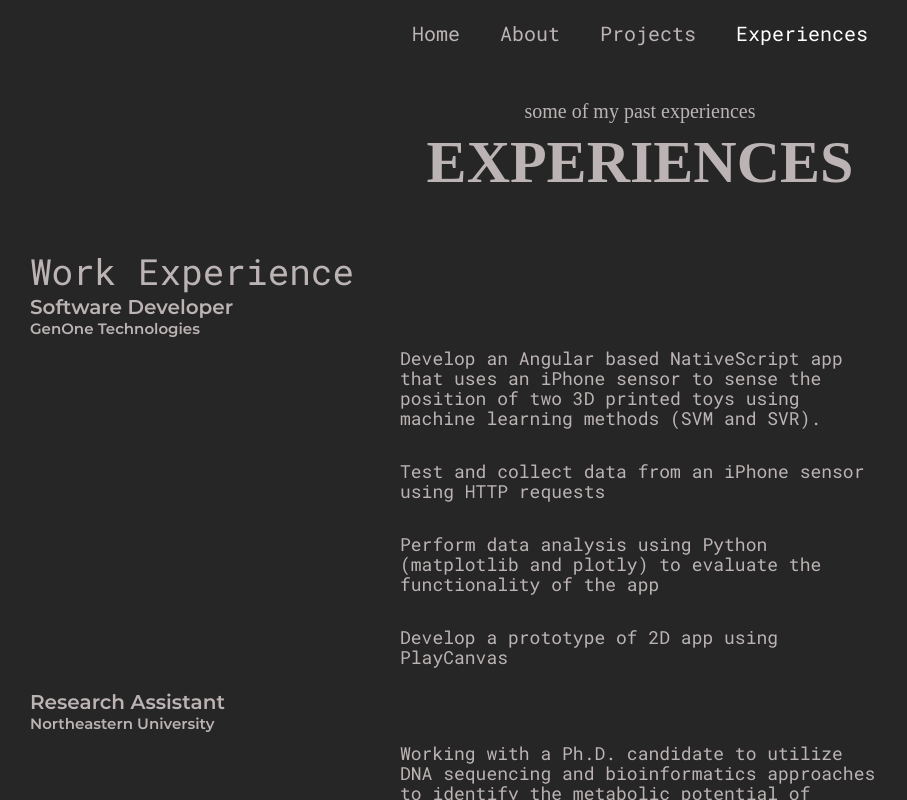
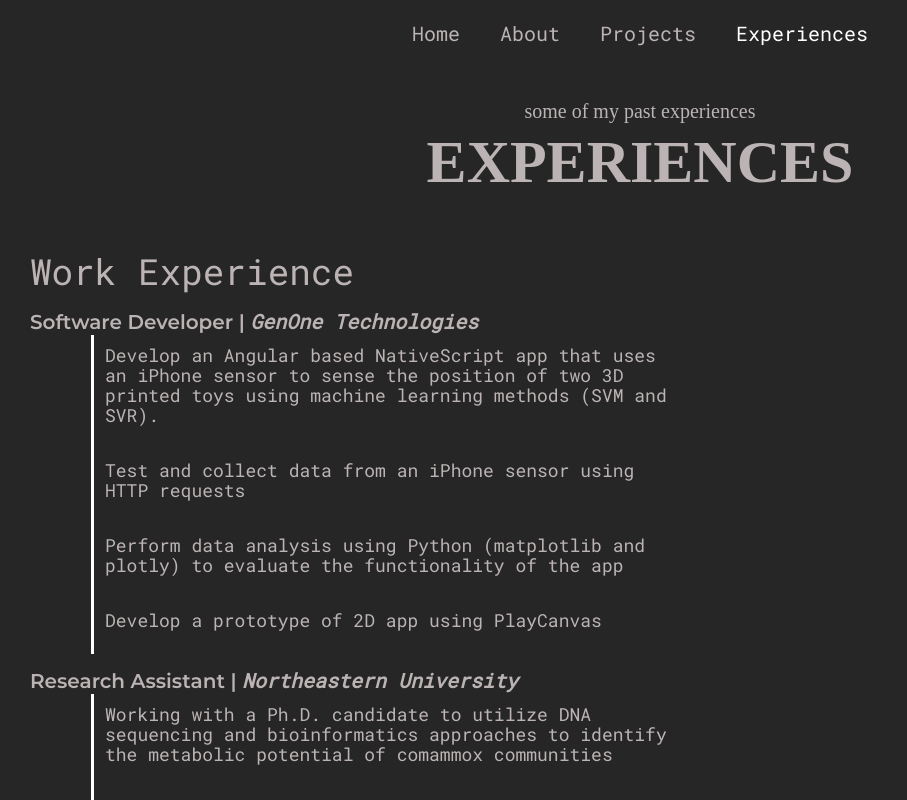
Before and after one commit to emily-chen702/emily-chen-portfolio, a React (Create React App) app: page /experiences in a window 1280 px wide. Shown: the top 800 px of the page, without its empty margins (0-907 px from the left). Built offline with nearby package versions, Linux system fonts and the light colour scheme.

Commit message:
experience formatting

```diff
--- a/src/assets/data/experiences.js
+++ b/src/assets/data/experiences.js
@@ -5,6 +5,7 @@ const experiences = [
     id: uuidv4(),
     position: 'Software Developer',
     company: 'GenOne Technologies',
+    location: 'Cambridge, MA',
     responsibilities: [
       'Develop an Angular based NativeScript app that uses an iPhone sensor to sense the position of two 3D printed toys using machine learning methods (SVM and SVR).',
       'Test and collect data from an iPhone sensor using HTTP requests',
@@ -16,6 +17,7 @@ const experiences = [
     id: uuidv4(),
     position: 'Research Assistant',
     company: 'Northeastern University',
+    location: 'Boston, MA',
     responsibilities: [
       'Working with a Ph.D. candidate to utilize DNA sequencing and bioinformatics approaches to identify the metabolic potential of comammox communities',
       'Analyzed over 2000 flow cytometry plots',
@@ -25,7 +27,8 @@ const experiences = [
   {
     id: uuidv4(),
     position: 'Data Science Intern',
-    company: 'Northeastern University',
+    company: 'Signify Health',
+    location: 'New York, NY',
     responsibilities: [
       'Formulate a novel model to represent heterogenous data in electronic health records using a 3d tensor.',
       'Developed perplexity-based probability models using Python and Scala to evaluate over 10,000 patients.',
@@ -37,6 +40,7 @@ const experiences = [
     id: uuidv4(),
     position: 'Research Assistant',
     company: 'Renasslaer Polytechnic Institute',
+    location: 'Troy, NY',
     responsibilities: [
       'Investigated optimal methods to produce bacterial cellulose which could be used as artificial skin and blood vessels',
       'Presented research findings at Long Island Science and Engineering Fair and received Honorable Mention in biochemistry and biomedical engineering',
@@ -46,6 +50,7 @@ const experiences = [
     id: uuidv4(),
     position: 'Research Assistant',
     company: 'North Shore University Hospital',
+    location: 'Manhasset, NY',
     responsibilities: [
       'Worked with a radiation oncology resident to evaluate different therapies for prostate cancer patients and their effects on their mental health.',
       'Trained 5 high school and undergraduate students on how to interpret doctors’ notes, MRI’s and conduct statistical analysis.',
--- a/src/components/WorkExperienceItem.js
+++ b/src/components/WorkExperienceItem.js
@@ -1,14 +1,24 @@
 import React from 'react';
 import styled from 'styled-components';
 import PText from './PText';
+
+/*
+FiMapPin
+IoMdBriefcase
+*/
 
 const WorkExperienceItemStyle = styled.div`
   .para {
     line-height: 2rem;
     padding: 1rem;
+    margin: 1px 1px;
+    max-width: 600px;
   }
   .items {
     flex-wrap: wrap;
+  }
+  .container {
+    border-left: 3px solid white;
   }
 `;
 
@@ -19,16 +29,20 @@ export default function WorkExperienceItem({
 }) {
   return (
     <WorkExperienceItemStyle>
-      <h1> {position} </h1>
-      <h2> {company} </h2>
-      <div className="responsibilities">
+      <br />
+      <h1>
+        {position} | <i> {company} </i>
+      </h1>
+      <ul className="responsibilities container">
         {responsibilities.map((item, index) => (
-          <div className="item" key={index}>
-            <PText>{item}</PText>
-            <br />
-          </div>
+          <li>
+            <div className="item" key={index}>
+              <PText>{item}</PText>
+              <br />
+            </div>
+          </li>
         ))}
-      </div>
+      </ul>
     </WorkExperienceItemStyle>
   );
 }
```
